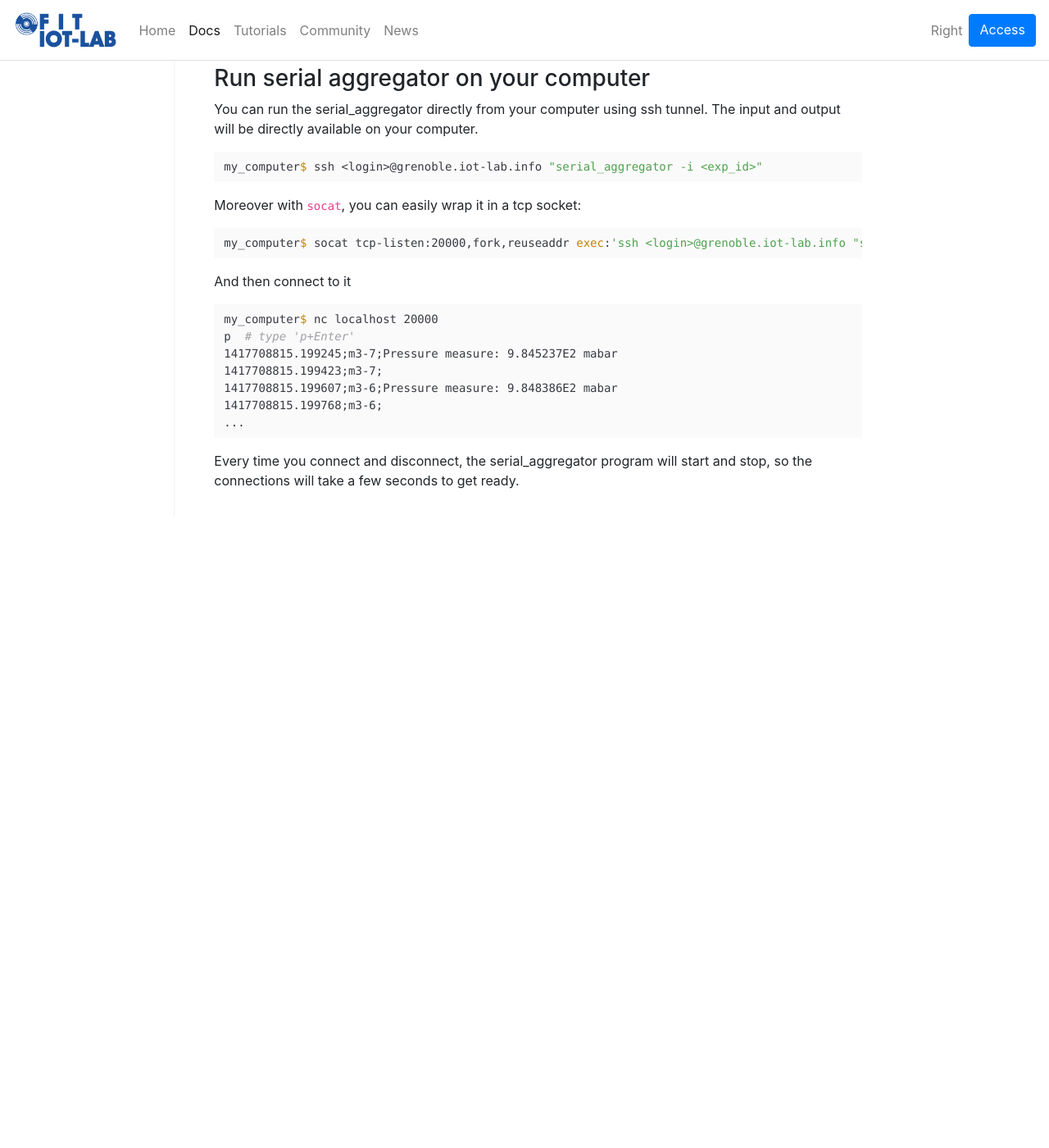
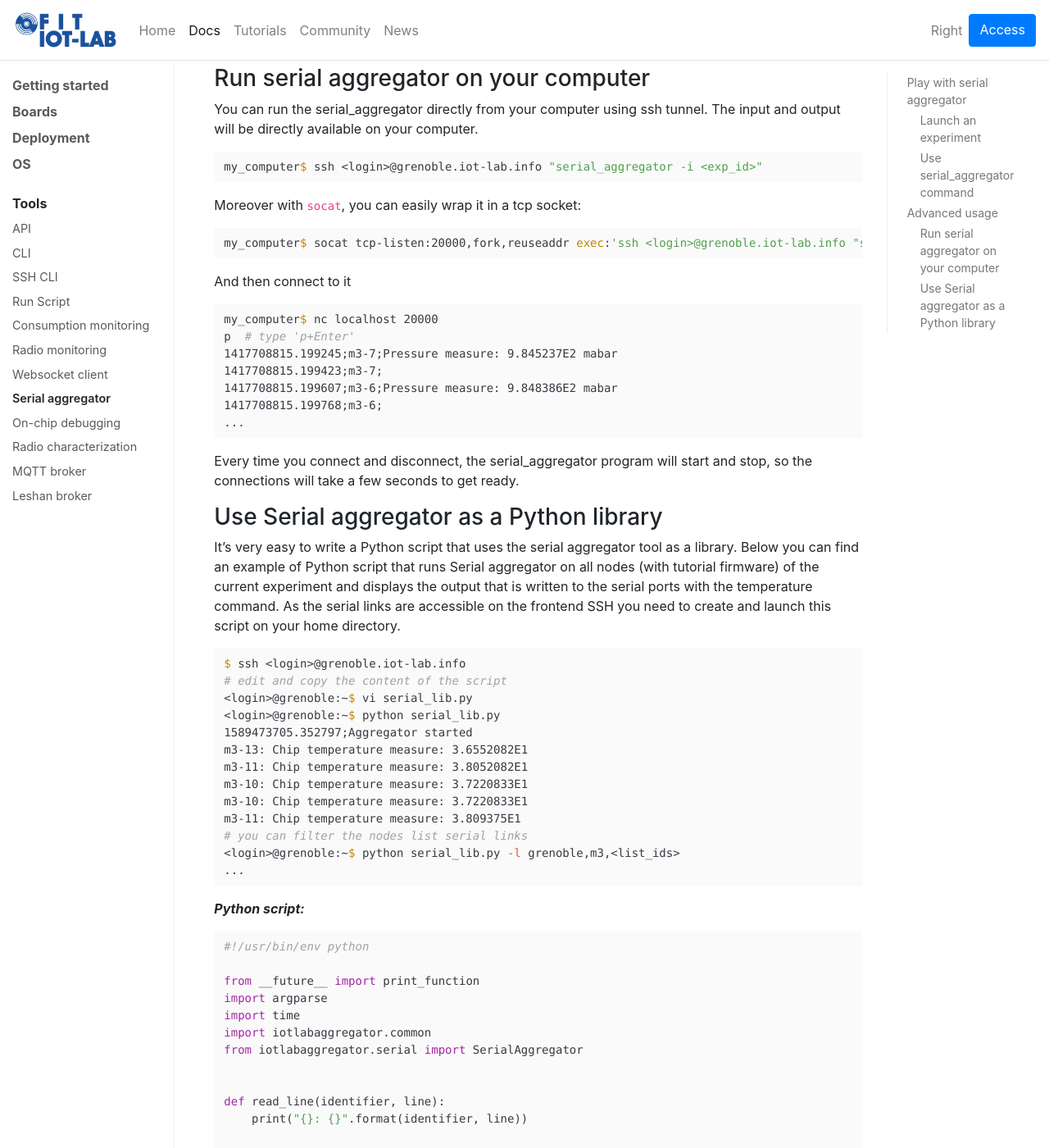
Before and after one commit to iot-lab/iot-lab.github.io, a Jekyll site: the page built from docs/tools/serial-aggregator.md, in a window 1280 px wide and 1400 px high, scrolled down 2540 px. Shown: the whole window at 82% size. Built offline with Jekyll 4.4.1, drawn with Linux system fonts in a browser that asks for light colours; before the commit the page ends 3170 px from its top, so only the background shows below that; some of the changed text lies outside the part shown.

Commit message:
docs/tools/serial_aggregator: add library usage

````diff
--- a/docs/tools/serial-aggregator.md
+++ b/docs/tools/serial-aggregator.md
@@ -157,3 +157,65 @@
 ```
 
 Every time you connect and disconnect, the serial_aggregator program will start and stop, so the connections will take a few seconds to get ready.
+
+### Use Serial aggregator as a Python library
+
+It's very easy to write a Python script that uses the serial aggregator tool as a library. Below you can find an example of Python script that runs Serial aggregator on all nodes (with tutorial firmware) of the current experiment and displays the output that is written to the serial ports with the temperature command. As the serial links are accessible on the frontend SSH you need to create and launch this script on your home directory.
+
+```bash
+$ ssh <login>@grenoble.iot-lab.info
+# edit and copy the content of the script
+<login>@grenoble:~$ vi serial_lib.py
+<login>@grenoble:~$ python serial_lib.py
+1589473705.352797;Aggregator started
+m3-13: Chip temperature measure: 3.6552082E1
+m3-11: Chip temperature measure: 3.8052082E1
+m3-10: Chip temperature measure: 3.7220833E1
+m3-10: Chip temperature measure: 3.7220833E1
+m3-11: Chip temperature measure: 3.809375E1
+# you can filter the nodes list serial links
+<login>@grenoble:~$ python serial_lib.py -l grenoble,m3,<list_ids>
+...
+```
+
+***Python script:***
+
+
+```python
+#!/usr/bin/env python
+
+from __future__ import print_function
+import argparse
+import time
+import iotlabaggregator.common
+from iotlabaggregator.serial import SerialAggregator
+
+
+def read_line(identifier, line):
+    print("{}: {}".format(identifier, line))
+
+
+def main():
+    """ Launch serial aggregator.
+    """
+    parser = argparse.ArgumentParser()
+    iotlabaggregator.common.add_nodes_selection_parser(parser)
+    opts = parser.parse_args()
+    opts.with_a8 = False # redirect a8-m3 serial port
+    nodes = SerialAggregator.select_nodes(opts)
+    with SerialAggregator(nodes, line_handler=read_line) as aggregator:
+        while True:
+            try:
+                # send 't' on all serial links
+                # if you want to specify a list of nodes use
+                # aggregator.send_nodes([m3-<id1>, m3-<id2>], 't')
+                aggregator.broadcast("t")
+                time.sleep(2)
+            except KeyboardInterrupt:
+                print("Interrupted by user ...")
+                break
+
+
+if __name__ == "__main__":
+    main()
+```
````
